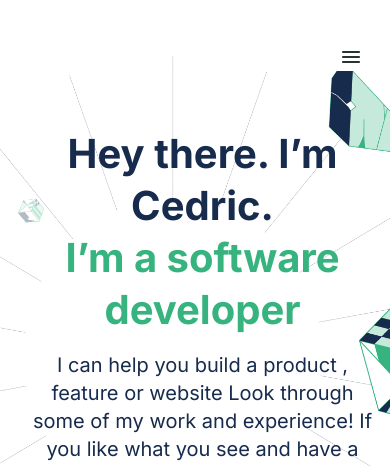
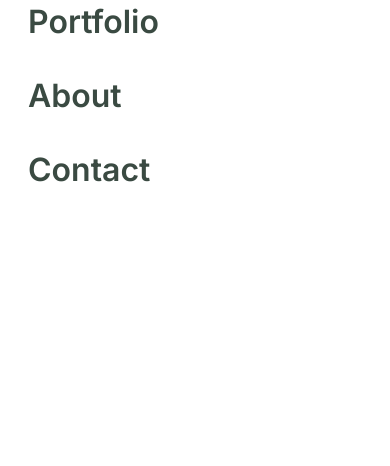
Before and after one commit to mutonic/Portfolio_Microverse, a website: page index.html in a window 390 px wide. Shown: the top 466 px of the page. Drawn offline with nearby package versions, Linux system fonts and the light colour scheme.

Commit message:
Add css for mobile menu when clicked

```diff
--- a/index.html
+++ b/index.html
@@ -9,7 +9,9 @@
     <link rel="preconnect" href="https://fonts.googleapis.com">
     <link rel="preconnect" href="https://fonts.gstatic.com" crossorigin>
     <link href="https://fonts.googleapis.com/css2?family=Inter:wght@100;200;300;400;500;600;700;800;900&display=swap" rel="stylesheet">
+    <link rel="stylesheet" href="https://fonts.googleapis.com/css2?family=Material+Symbols+Outlined:opsz,wght,FILL,GRAD@20..48,100..700,0..1,-50..200" />
   </head>
+
   <body>
     <div class="container">
       <header>
@@ -17,15 +19,24 @@
           <div class="logo">
             <a href="#"></a>
           </div>
-          <button class="hamburger_toggle">
-          <a href=""><img src="./assets/Hamburger_Menu.svg" alt=""></a>
-          </button>
+
           <ul class="nav-menu">
             <li class="nav-item"><a href="#work-section">Portfolio</a></li>
             <li class="nav-item"><a href="#about-me-section">About</a></li>
             <li class="nav-item"><a href="#contact-me">Contact</a></li>
           </ul>
+          <button class="hamburger-menu">
+            <span class="material-symbols-outlined"> menu </span>
+          </button>
         </nav>
+        <div class="mobile-menu active">
+          <!--<button class="close-menu">
+            <span class="material-symbols-outlined"> close </span>
+          </button>-->
+          <a href="#">Portfolio</a>
+          <a href="#">About</a>
+          <a href="#">Contact</a>
+        </div>
       </header>
       <section class="headline">
         <div class="headline-title">
@@ -268,5 +279,6 @@
         </ul>
       </div>
     </section>
+    <script src="./index.js"></script>
   </body>
 </html>
--- /dev/null
+++ b/index.js
@@ -0,0 +1,8 @@
+const hamburger = document.querySelector('.hamburger-menu');
+const hamburgerIcon = hamburger.querySelector('span');
+const mobileMenu = document.querySelector('.mobile-menu');
+
+hamburger.addEventListener('click', () => {
+  hamburgerIcon.innerText = hamburgerIcon.innerText === 'menu' ? 'close' : 'menu';
+  mobileMenu.classList.toggle('active')
+});
--- a/package.json
+++ b/package.json
@@ -1,5 +1,9 @@
 {
   "devDependencies": {
+    "babel-eslint": "^10.1.0",
+    "eslint": "^7.32.0",
+    "eslint-config-airbnb-base": "^14.2.1",
+    "eslint-plugin-import": "^2.27.5",
     "hint": "^7.1.8",
     "stylelint": "^13.13.1",
     "stylelint-config-standard": "^21.0.0",
--- a/style.css
+++ b/style.css
@@ -41,24 +41,37 @@ nav {
   display: none;
 }
 
-.hamburger_toggle {
+.hamburger-menu {
   display: flex;
   justify-content: flex-end;
   align-items: center;
   cursor: pointer;
   margin-left: 80%;
   margin-top: 0.75rem;
-  order: 0;
-  flex-grow: 0;
-  width: 2rem;
+  width: 2.5rem;
   height: 1.75rem;
-  background: var(--background-color);
   border: none;
+  padding-right: 0.25rem;
+  background: rgba(255, 255, 255, 0.8);
 }
 
-.hamburger_toggle img {
-  padding-right: 0.25rem;
-  padding-top: 0.2rem;
+.hamburger-menu span {
+  color: #000;
+  font-size: 2rem;
+}
+
+.mobile-menu {
+  position: fixed;
+  top: 0;
+  left: 0;
+  width: 100%;
+  height: 100vh;
+  z-index: 99%;
+  opacity: 0;
+  transform: translateY(-100px);
+  background-color: var(--background-color);
+  color: var(--header-mobile-color);
+  transition: 0.3s;
 }
 
 .navbar li {
@@ -404,11 +417,9 @@ form textarea {
   flex-wrap: wrap;
   width: 100%;
 }
-.contact-info  .headline-paragraph{
-  display: flex;
-}
 
 .contact-info .headline-paragraph {
+  display: flex;
   justify-content: center;
   align-items: center;
   margin-left: 18%;
@@ -426,17 +437,43 @@ form textarea {
   margin-right: 20%;
 }
 
-
 /* mobile screens */
 @media only screen and (max-width: 767px) {
   /* Add your mobile styles here */
+  .nav-menu {
+    display: none;
+  }
 
+  .mobile-menu.active {
+    opacity: 1;
+    transform: translateY(0);
+  }
+
+  .mobile-menu button {
+    margin-left: 85%;
+    margin-top: 5%;
+    border: none;
+    background: var(--background-color);
+    color: #67798e;
+    font-size: 1rem;
+  }
+
+  .mobile-menu a {
+    display: block;
+    color: var(--header-mobile-color);
+    font-weight: 600;
+    line-height: 44px;
+    font-size: 32px;
+    margin-left: 28px;
+    margin-bottom: 30px;
+    transition: 0.3s;
+  }
 }
 
 /* desktop screens */
 @media only screen and (min-width: 768px) {
   /* Add your desktop styles here */
-  .hamburger_toggle {
+  .hamburger-menu {
     display: none;
   }
 
```
Also changed, not shown: .eslintrc.json (added), .github/workflows/linters.yml, .stylelintrc.json, 1 other file.
